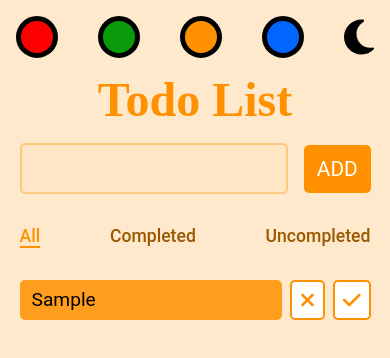
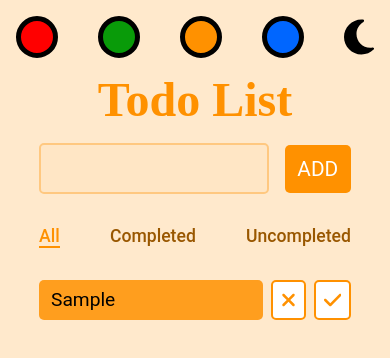
Before and after one commit to ashoaa/Todo-List, a React (Vite) app: page / in a window 390 px wide. Both pictures are taken after typing "Sample" into the empty fields and a click on the button "ADD". Shown: the top 358 px of the page. Built offline with nearby package versions, Linux system fonts and the light colour scheme; a web font is replaced by a local one.

Commit message:
Fix scroll issue

```diff
--- a/src/TodoItem.tsx
+++ b/src/TodoItem.tsx
@@ -10,7 +10,7 @@ const TodoItem = ({ Todo }: props) => {
   const { deleteTodo, doneTodo } = useContext(DataContext);
   const { color } = useContext(ThemeContext);
   return (
-    <Reorder.Item as="div" value={Todo}>
+    <Reorder.Item as="div" value={Todo} style={{ width: "auto" }}>
       <div className={classes["todo-main-container"]}>
         <div className={classes["todo-container"]}>
           <div className={classes[`todo-${color}`]}>{Todo.todo}</div>
--- a/src/Todos.tsx
+++ b/src/Todos.tsx
@@ -3,6 +3,7 @@ import { useContext } from "react";
 import { todo } from "./types/types";
 import { Reorder } from "framer-motion";
 import TodoItem from "./TodoItem";
+import classes from "../styles/Reorder.module.scss";
 
 const Todos = () => {
   const { data, category, setTodo } = useContext(DataContext);
@@ -19,6 +20,7 @@ const Todos = () => {
       <Reorder.Group
         as="div"
         axis="y"
+        className={classes["reorder"]}
         onReorder={setTodo}
         values={filteredData}>
         {filteredData.map((todo: todo) => (
--- /dev/null
+++ b/styles/Reorder.module.scss
@@ -0,0 +1,8 @@
+@import "variables";
+.reorder {
+  width: 60%;
+  margin: 0 auto;
+  @media (max-width: 600px) {
+    width: 80%;
+  }
+}
--- a/styles/Stats.module.scss
+++ b/styles/Stats.module.scss
@@ -12,7 +12,7 @@
   max-width: 500px;
   margin: 0 auto 2rem auto;
   @media (max-width: 600px) {
-    width: 90%;
+    width: 80%;
   }
   .category-container {
     display: flex;
--- a/styles/TodoInput.module.scss
+++ b/styles/TodoInput.module.scss
@@ -23,7 +23,7 @@
   max-width: 500px;
   margin: 0 auto 2rem auto;
   @media (max-width: 600px) {
-    width: 90%;
+    width: 80%;
   }
   .input-container {
     width: 100%;
--- a/styles/Todos.module.scss
+++ b/styles/Todos.module.scss
@@ -38,12 +38,8 @@
   fill: white;
 }
 .todo-main-container {
-  width: 60%;
   max-width: 500px;
   margin: 0 auto 2rem auto;
-  @media (max-width: 600px) {
-    width: 90%;
-  }
   .todo-container {
     width: 100%;
     display: flex;
```
